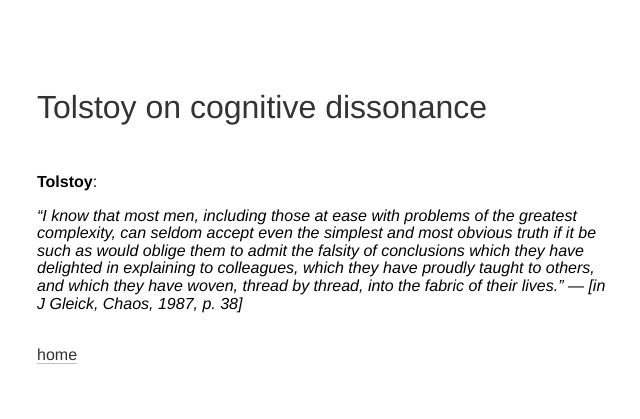
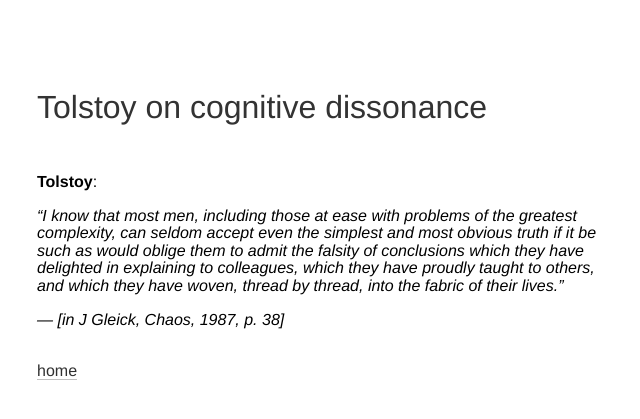
Before and after one commit to sieste/sieste.github.io, a Jekyll site: the page built from _posts/2013-05-31-tolstoy-citation.markdown, in a window 1280 px wide. Shown: the top 419 px of the page, without its empty margins (23-663 px from the left). Built offline with Jekyll 4.4.1, drawn with Linux system fonts in a browser that asks for light colours.

```diff
--- a/_posts/2013-05-31-tolstoy-citation.markdown
+++ b/_posts/2013-05-31-tolstoy-citation.markdown
@@ -5,4 +5,6 @@ layout: post
 
 **Tolstoy**:
 
-*"I know that most men, including those at ease with problems of the greatest complexity, can seldom accept even the simplest and most obvious truth if it be such as would oblige them to admit the falsity of conclusions which they have delighted in explaining to colleagues, which they have proudly taught to others, and which they have woven, thread by thread, into the fabric of their lives." --- [in J Gleick, Chaos, 1987, p. 38]*
+*"I know that most men, including those at ease with problems of the greatest complexity, can seldom accept even the simplest and most obvious truth if it be such as would oblige them to admit the falsity of conclusions which they have delighted in explaining to colleagues, which they have proudly taught to others, and which they have woven, thread by thread, into the fabric of their lives."*
+
+*--- [in J Gleick, Chaos, 1987, p. 38]*
```
